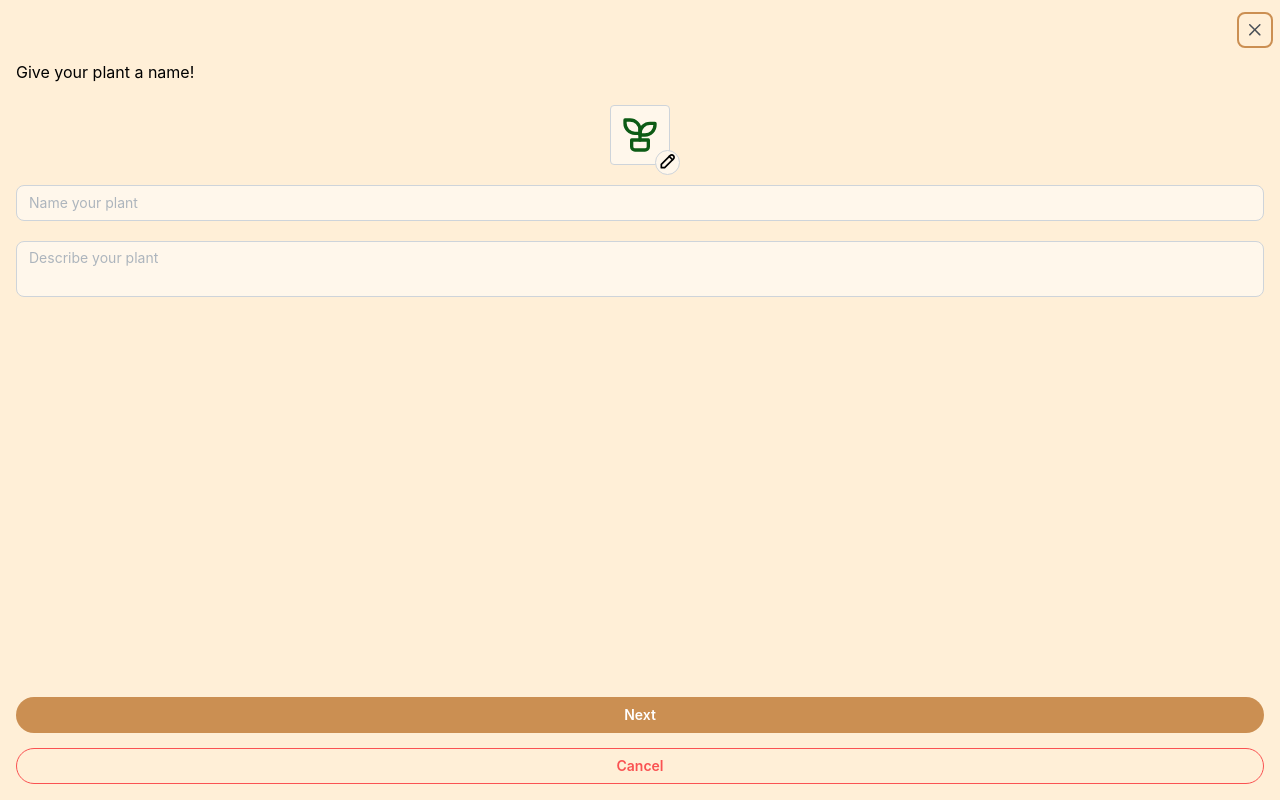
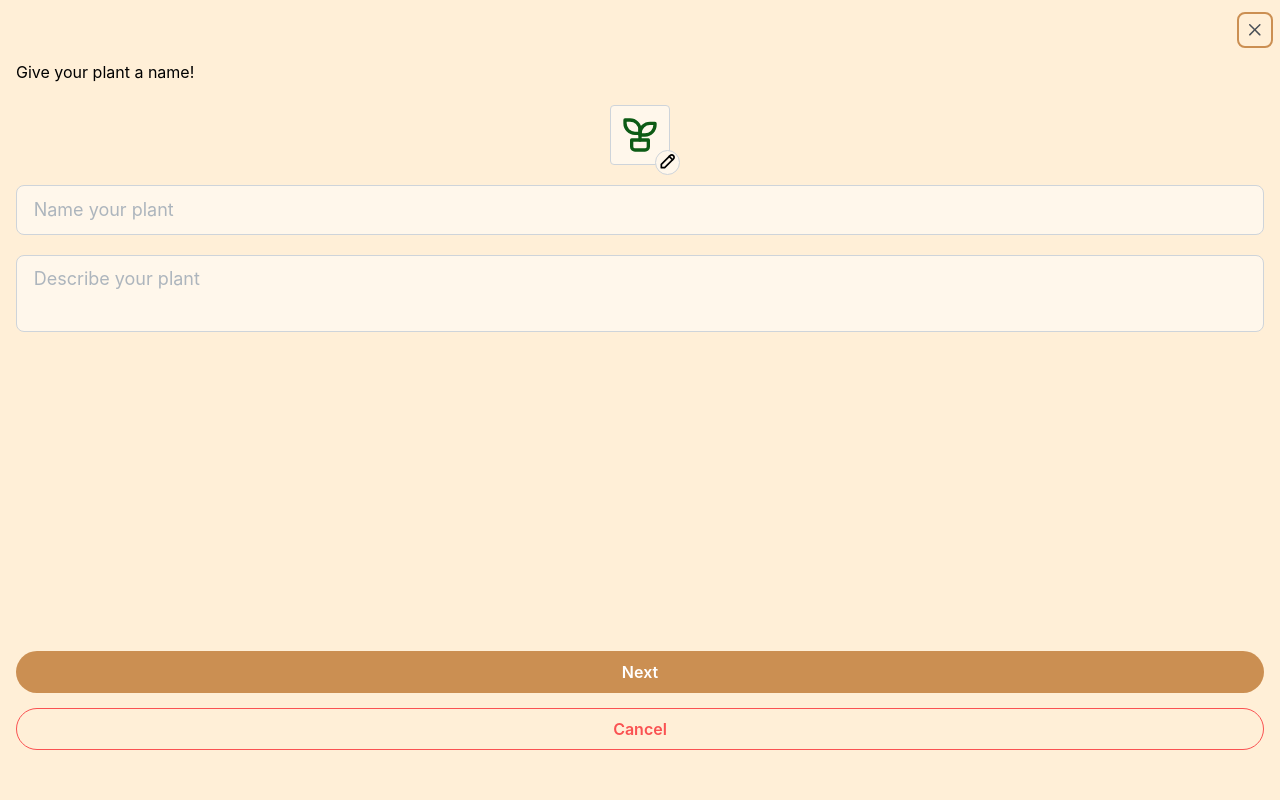
Before and after one commit to sharadbhat/plantlog, a React (Vite) app: page / in a window 1280 px wide. Both pictures are taken after a click on the button 640 px from the left and 760 px from the top of the page. Built offline with nearby package versions, Linux system fonts and the light colour scheme.

Commit message:
more changes

```diff
--- a/src/modals/AddFormModal/index.tsx
+++ b/src/modals/AddFormModal/index.tsx
@@ -111,6 +111,7 @@ const AddFormModal = ({ context, id }: ContextModalProps) => {
           <Button
             fullWidth
             radius="xl"
+            size="md"
             disabled={Object.keys(addForm.errors).length > 0}
             onClick={moveToNextStep}
           >
@@ -121,6 +122,7 @@ const AddFormModal = ({ context, id }: ContextModalProps) => {
             fullWidth
             type="submit"
             radius="xl"
+            size="md"
             onClick={() => submitForm(addForm.values)}
             disabled={Object.keys(addForm.errors).length > 0}
           >
@@ -131,6 +133,7 @@ const AddFormModal = ({ context, id }: ContextModalProps) => {
           <Button
             fullWidth
             variant="outline"
+            size="md"
             radius="xl"
             onClick={moveToPreviousStep}
           >
@@ -141,6 +144,7 @@ const AddFormModal = ({ context, id }: ContextModalProps) => {
           fullWidth
           variant="outline"
           color="red"
+          size="md"
           radius="xl"
           onClick={() => context.closeModal(id)}
         >
@@ -241,6 +245,7 @@ const AddFormModal = ({ context, id }: ContextModalProps) => {
               placeholder="Name your plant"
               key={addForm.key("name")}
               radius={"md"}
+              size="lg"
               styles={{
                 input: {
                   backgroundColor: "var(--mantine-color-myColor-0)",
@@ -252,6 +257,7 @@ const AddFormModal = ({ context, id }: ContextModalProps) => {
               placeholder="Describe your plant"
               key={addForm.key("description")}
               radius={"md"}
+              size="lg"
               styles={{
                 input: {
                   backgroundColor: "var(--mantine-color-myColor-0)",
@@ -269,6 +275,7 @@ const AddFormModal = ({ context, id }: ContextModalProps) => {
               placeholder="Enter watering frequency in days"
               min={1}
               key={addForm.key("wateringInterval")}
+              size="lg"
               styles={{
                 input: {
                   backgroundColor: "var(--mantine-color-myColor-0)",
@@ -282,6 +289,7 @@ const AddFormModal = ({ context, id }: ContextModalProps) => {
               placeholder="Select last watered date"
               maxDate={new Date()}
               key={addForm.key("lastWateredDate")}
+              size="lg"
               styles={{
                 input: {
                   backgroundColor: "var(--mantine-color-myColor-0)",
@@ -326,6 +334,7 @@ const AddFormModal = ({ context, id }: ContextModalProps) => {
                   backgroundColor: "var(--mantine-color-myColor-0)",
                 },
               }}
+              size="lg"
               {...addForm.getInputProps("lowTempThreshold")}
             />
             <NumberInput
@@ -337,6 +346,7 @@ const AddFormModal = ({ context, id }: ContextModalProps) => {
                   backgroundColor: "var(--mantine-color-myColor-0)",
                 },
               }}
+              size="lg"
               {...addForm.getInputProps("highTempThreshold")}
             />
           </div>
--- a/src/utils/modalOpener.ts
+++ b/src/utils/modalOpener.ts
@@ -16,6 +16,7 @@ export const openAddFormModal = () => {
       body: {
         height: `calc(100% - 60px)`,
         backgroundColor: "var(--mantine-color-myColor-1)",
+        paddingBottom: 50,
       },
     },
     innerProps: {},
```
